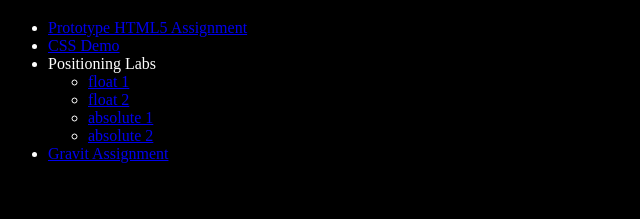
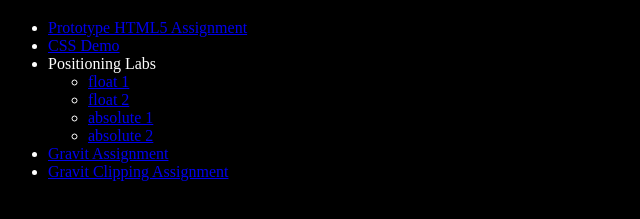
Before and after one commit to Eggert8910/ifsc-1310, a plain HTML site: page index.html in a window 1280 px wide. Shown: the part 61-280 px from the top of the page, without its empty margins (0-640 px from the left). Drawn offline with Linux system fonts and the light colour scheme.

Commit message:
Gravit Clipping Assignment

```diff
--- a/index.html
+++ b/index.html
@@ -30,6 +30,9 @@
                 <li>
                     <a href="assets/img/gravit-tutorial-icon.png" title="Gravit Tutorial Icon">Gravit Assignment</a>
                 </li>
+                <li>
+                    <a href="assets/img/street-with-kitten.png" title="Gravit Clipping Assignment">Gravit Clipping Assignment</a>
+                </li>
             </ul>
         </nav>
     </body>
```
Also changed, not shown: 1 other file.
